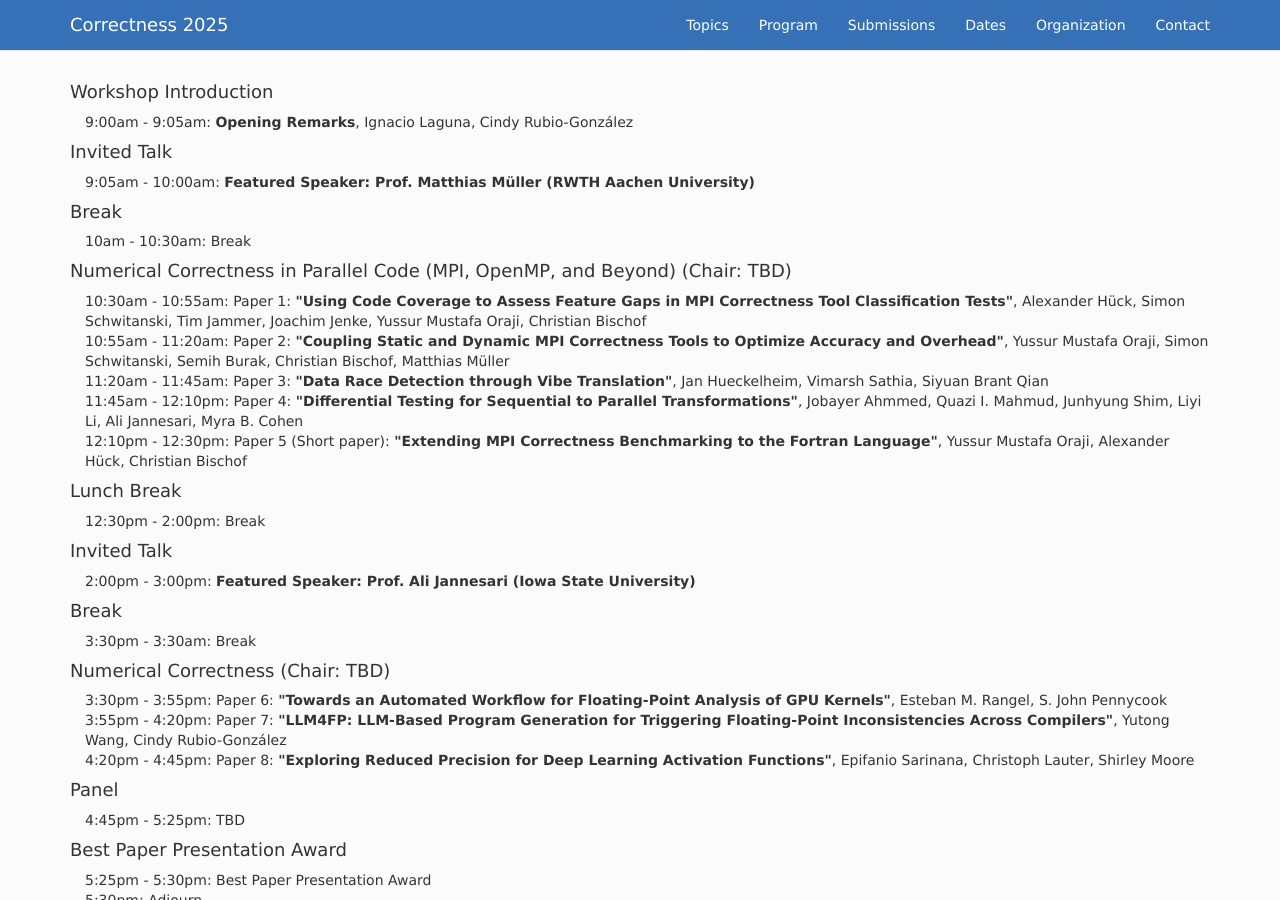
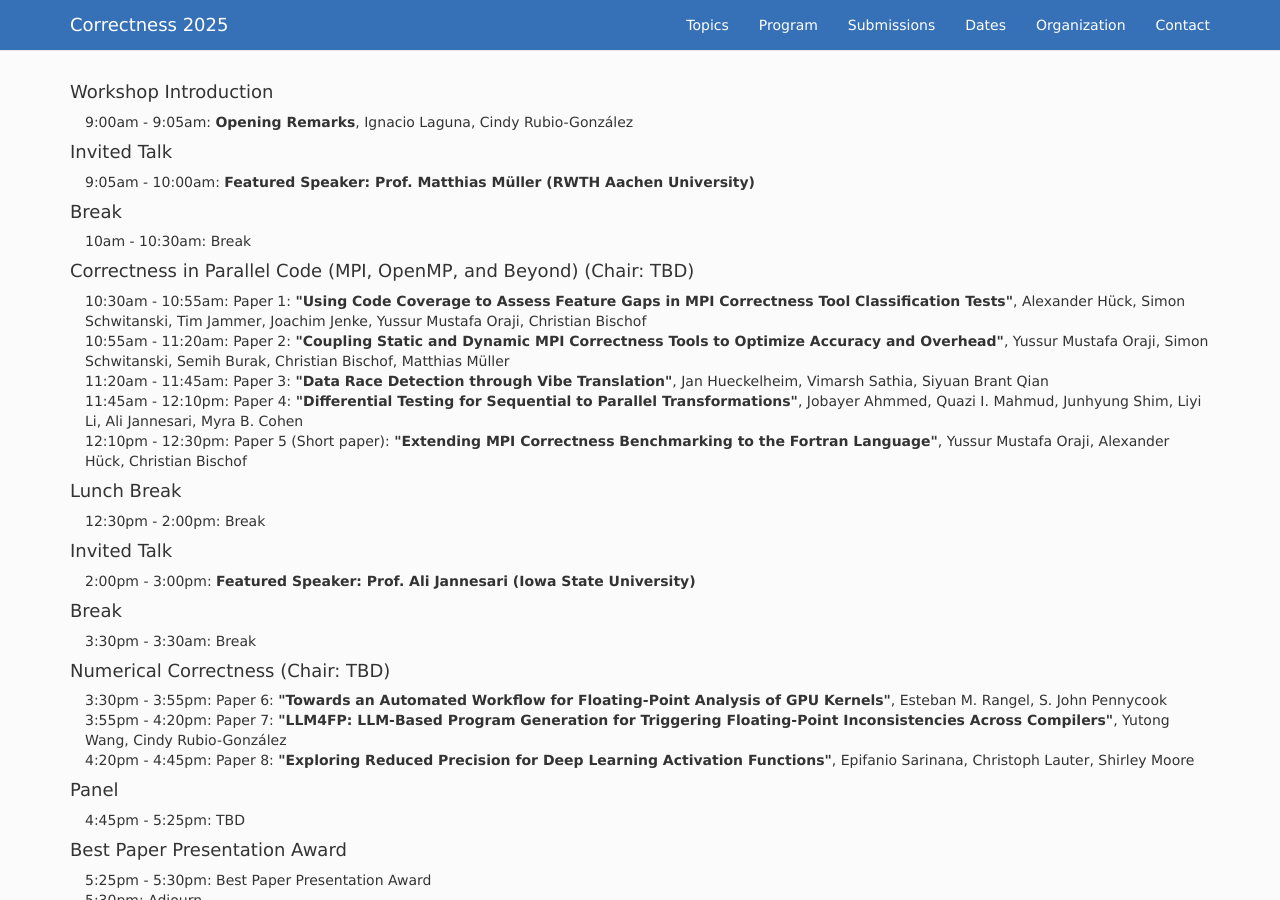
Before and after one commit to correctness-workshop/2025, a Jekyll site: the page built from index.md, in a window 1280 px wide and 900 px high, scrolled down 2916 px. Built offline with Jekyll 4.4.1, drawn with Linux system fonts in a browser that asks for light colours; nearby versions of some CDN libraries; the list of posts is cut into pages by our own code.

Commit message:
new program (2)

```diff
--- a/index.md
+++ b/index.md
@@ -184,7 +184,7 @@ All time zones are AOE.
 <tr><td width="15">  </td> <td> 10am - 10:30am:  Break </td> </tr>
 </table>
 
-#### Numerical Correctness in Parallel Code (MPI, OpenMP, and Beyond) (Chair: TBD)
+#### Correctness in Parallel Code (MPI, OpenMP, and Beyond) (Chair: TBD)
 <table>
 
 <tr><td width="15">  </td> <td>10:30am - 10:55am:  Paper 1:  <b>"Using Code Coverage to Assess Feature Gaps in MPI Correctness Tool Classification Tests"</b>,  Alexander Hück, Simon Schwitanski, Tim Jammer, Joachim Jenke, Yussur Mustafa Oraji, Christian Bischof </td> </tr>
```
